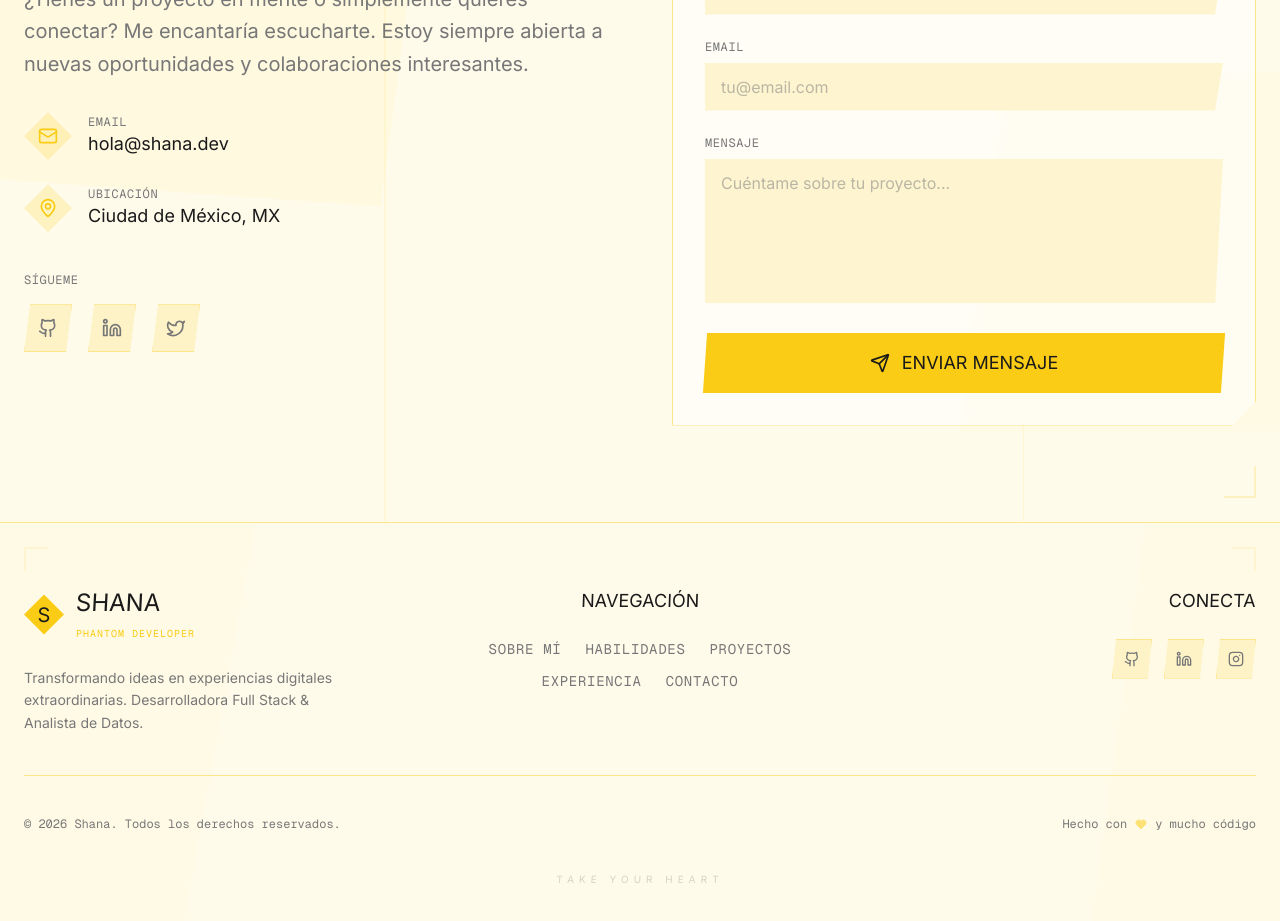
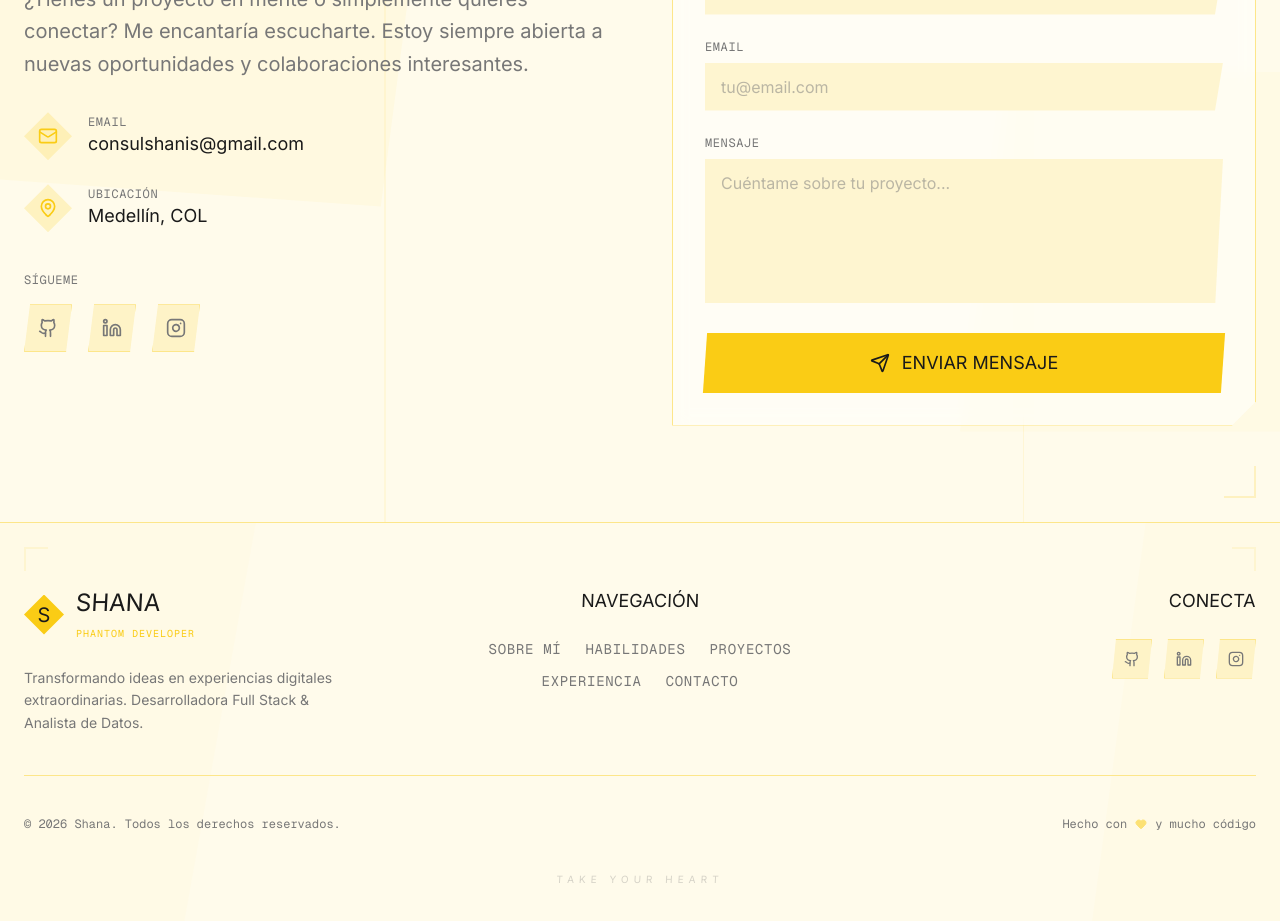
Before and after one commit to MaryJoP10/maryjop10, a Next.js app: page / in a window 1280 px wide. Shown: the part 5120-6041 px from the top of the page. Built offline with nearby package versions, Linux system fonts and the light colour scheme.

Commit message:
Changing contact section

```diff
--- a/components/contact-section.tsx
+++ b/components/contact-section.tsx
@@ -2,12 +2,12 @@
 
 import { motion } from "framer-motion"
 import { useState } from "react"
-import { Send, Mail, MapPin, Github, Linkedin, Twitter } from "lucide-react"
+import { Send, Mail, MapPin, Github, Linkedin, Twitter, Instagram } from "lucide-react"
 
 const socialLinks = [
-  { name: "GitHub", icon: Github, href: "https://github.com" },
-  { name: "LinkedIn", icon: Linkedin, href: "https://linkedin.com" },
-  { name: "Twitter", icon: Twitter, href: "https://twitter.com" },
+  { name: "GitHub", icon: Github, href: "https://github.com/MaryJoP10" },
+  { name: "LinkedIn", icon: Linkedin, href: "https://linkedin.com/in/maryjop10/" },
+  { name: "Instagram", icon: Instagram, href: "https://instagram.com/maryjop10" },
 ]
 
 export function ContactSection() {
@@ -20,10 +20,17 @@ export function ContactSection() {
 
   const handleSubmit = async (e: React.FormEvent) => {
     e.preventDefault()
-    setIsSubmitting(true)
-    // Simulate form submission
-    await new Promise((resolve) => setTimeout(resolve, 1500))
-    setIsSubmitting(false)
+
+    // 1. Configura tu número aquí (formato internacional sin el +)
+    // Ejemplo para Colombia: "573001234567"
+    const phoneNumber = "573332808002"
+
+    // 2. Creamos el mensaje formateado
+    const text = `*Nuevo mensaje de contacto*\n\n*Nombre:* ${formState.name}\n*Email:* ${formState.email}\n\n*Mensaje:* ${formState.message}`
+
+    // 3. Abrimos WhatsApp en una nueva pestaña
+    window.open(`https://wa.me/${phoneNumber}?text=${encodeURIComponent(text)}`, '_blank')
+
     setFormState({ name: "", email: "", message: "" })
   }
 
@@ -44,7 +51,7 @@ export function ContactSection() {
           whileInView={{ x: 0 }}
           viewport={{ once: true }}
           transition={{ duration: 0.8, delay: 0.2 }}
-          className="absolute right-0 bottom-[10%] h-[40%] w-[25%] bg-primary/[0.03]"
+          className="absolute right-0 bottom-[10%] h-[40%] w-[25%] bg-primary/3"
           style={{ clipPath: "polygon(15% 0, 100% 0, 100% 100%, 0% 100%)" }}
         />
         {/* Diagonal lines */}
@@ -131,7 +138,7 @@ export function ContactSection() {
                     Email
                   </span>
                   <span className="font-(--font-display) text-lg text-foreground group-hover:text-primary transition-colors">
-                    hola@shana.dev
+                    consulshanis@gmail.com
                   </span>
                 </div>
               </motion.a>
@@ -154,7 +161,7 @@ export function ContactSection() {
                     Ubicación
                   </span>
                   <span className="font-(--font-display) text-lg text-foreground">
-                    Ciudad de México, MX
+                    Medellín, COL
                   </span>
                 </div>
               </motion.div>
```
